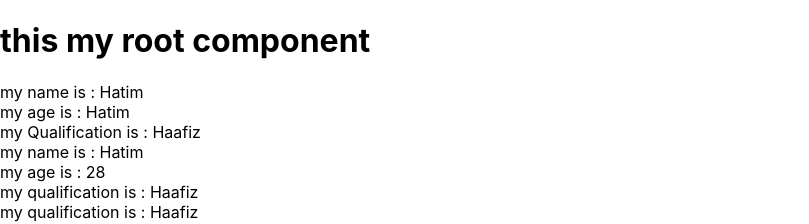
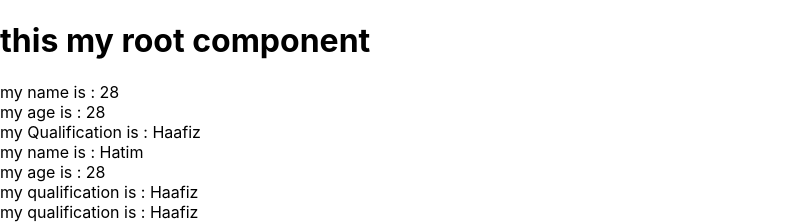
Before and after one commit to ismailhunaid/myApp1, a React (Create React App) app: page / in a window 1280 px wide. Shown: the top 224 px of the page, without its empty margins (0-809 px from the left). Built offline with nearby package versions, Linux system fonts and the light colour scheme.

Commit message:
file changed

```diff
--- a/src/sample1.js
+++ b/src/sample1.js
@@ -9,8 +9,8 @@ class Sample1 extends Component{
     render(){
 
 
-        const menu = this.props.name; // single variable
-        const saal = this.props.name;
+        const menu = this.props.age; // single variable
+        const saal = this.props.age;
 
 const {name,age , qualification} = this.props; // destructuring
 
```
